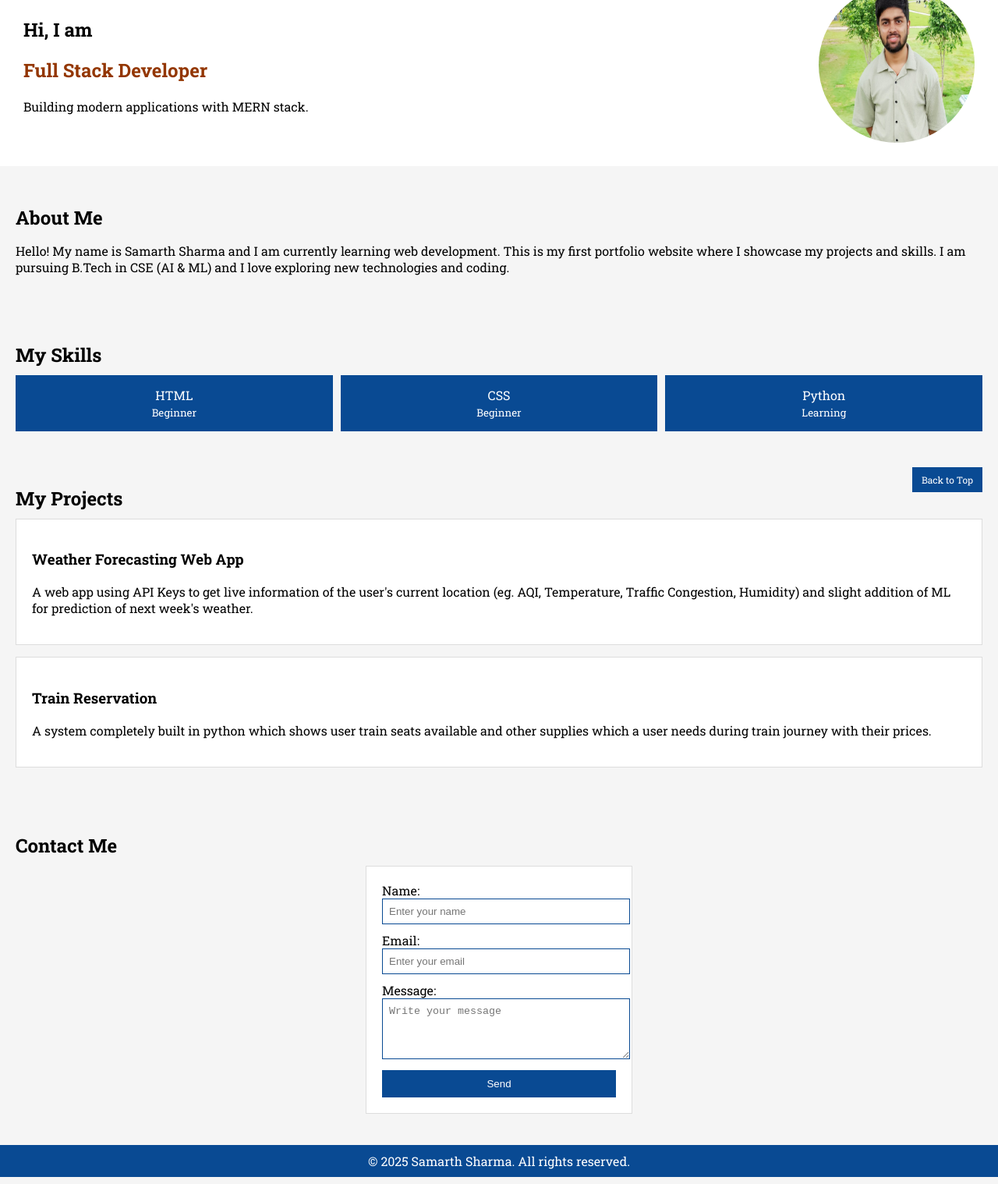
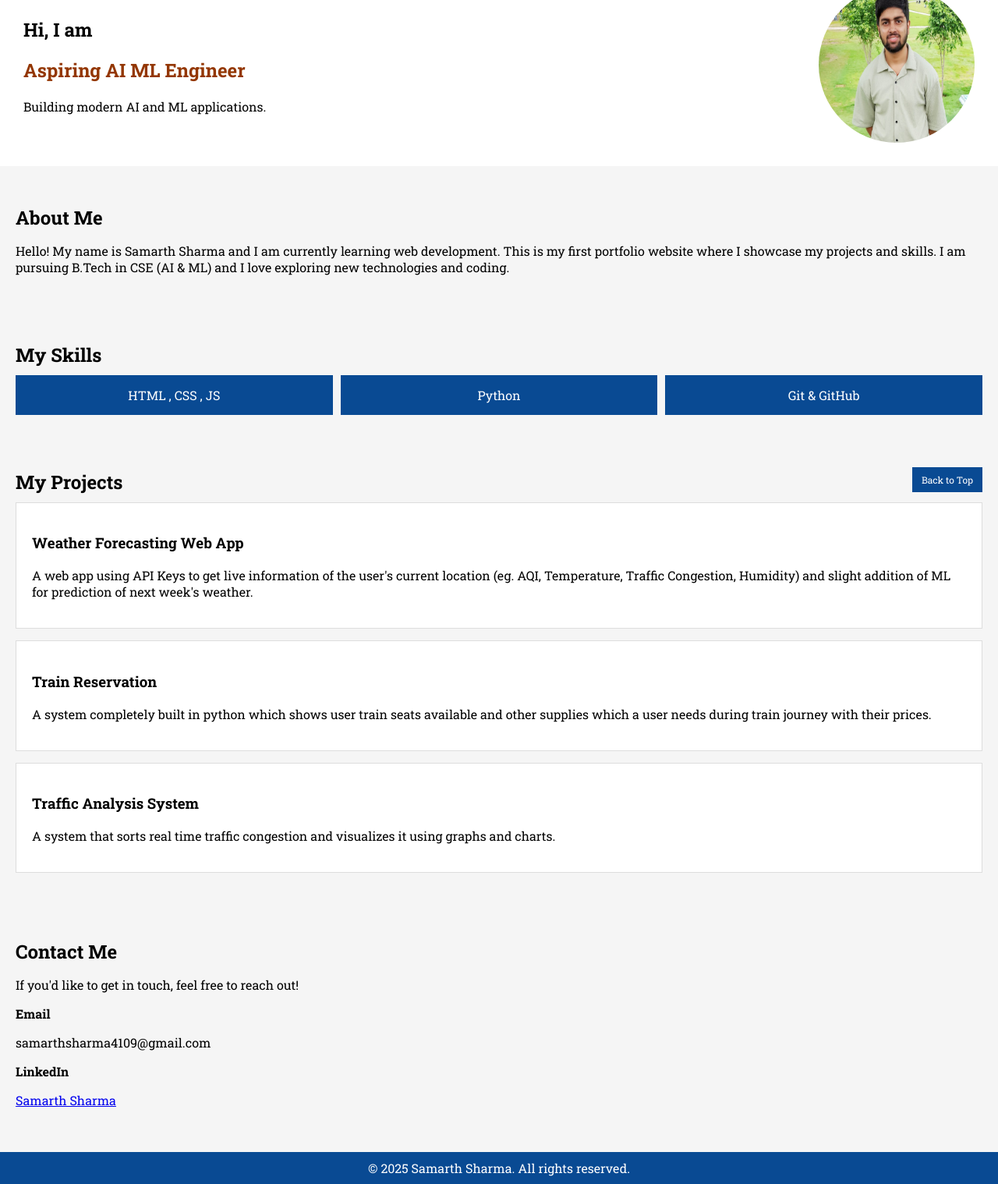
Before and after one commit to samarthsharma0910/My-Portfolio, a plain HTML site: page index.html in a window 1280 px wide. Shown: the part 149-1667 px from the top of the page at 78% size. Drawn offline with Linux system fonts and the light colour scheme.

Commit message:
Update index.html

```diff
--- a/index.html
+++ b/index.html
@@ -28,8 +28,8 @@
    <section id="hero">
       <div class="hero-text">
          <h1>Hi, I am </h1>
-         <h1 class="highlight">Full Stack Developer</h1>
-         <p>Building modern applications with MERN stack.</p>
+         <h1 class="highlight">Aspiring AI ML Engineer</h1>
+         <p>Building modern AI and ML applications.</p>
       </div>
       <img src="me.jpg" alt="Profile Image">
    </section>
@@ -48,9 +48,9 @@
    <section id="skills">
       <h2>My Skills</h2>
       <div class="skills-box">
-         <div class="card">HTML<br><small>Beginner</small></div>
-         <div class="card">CSS<br><small>Beginner</small></div>
-         <div class="card">Python<br><small>Learning</small></div>
+         <div class="card">HTML , CSS , JS<br><small></small></div>
+         <div class="card">Python<br><small></small></div>
+         <div class="card">Git & GitHub<br></div>
       </div>
    </section>
 
@@ -66,23 +66,32 @@
          <h3>Train Reservation </h3>
          <p>A system completely built in python which shows user train seats available and other supplies which a user needs during train journey with their prices.</p>
       </div>
+
+      <div class="project-card">
+         <h3>Traffic Analysis System</h3>
+         <p>A system that sorts real time traffic congestion and visualizes it using graphs and charts.</p>
+      </div>
    </section>
+   <section id="contact">
+   <h2>Contact Me</h2>
+   <p>If you'd like to get in touch, feel free to reach out!</p>
 
-   <section id="contact">
-      <h2>Contact Me</h2>
-      <form>
-         <label>Name:</label>
-         <input type="text" placeholder="Enter your name">
+   <div class="contact-box">
+      <div class="contact-item">
+         <strong>Email</strong>
+         <p>samarthsharma4109@gmail.com</p>
+      </div>
 
-         <label>Email:</label>
-         <input type="email" placeholder="Enter your email">
-
-         <label>Message:</label>
-         <textarea rows="4" placeholder="Write your message"></textarea>
-
-         <button type="submit">Send</button>
-      </form>
-   </section>
+      <div class="contact-item">
+         <strong>LinkedIn</strong>
+         <p>
+            <a href="https://www.linkedin.com/in/samarth-sharma-03567936a" target="_blank">
+               Samarth Sharma
+            </a>
+         </p>
+      </div>
+   </div>
+</section>
 
 
    <footer>
```
